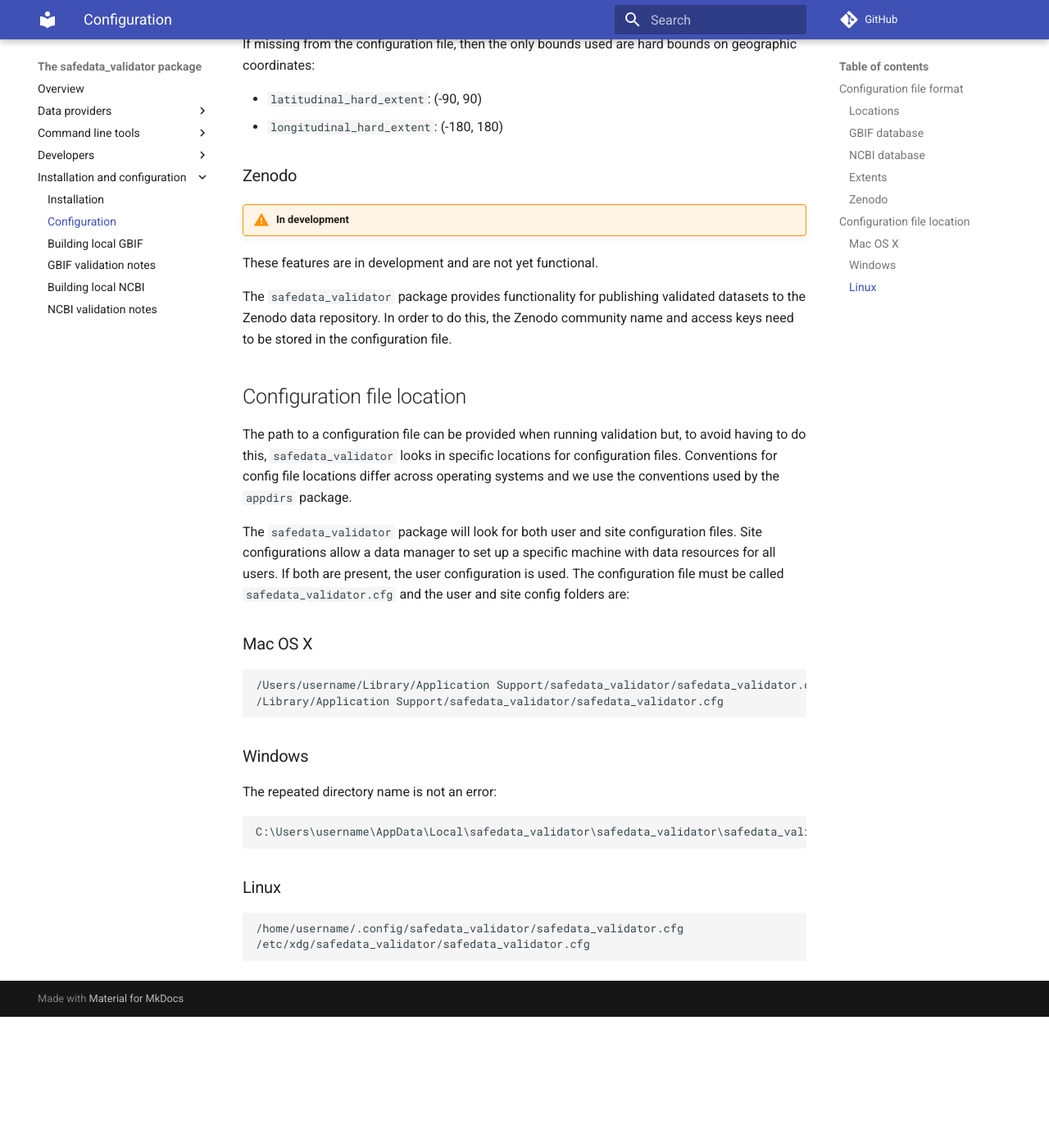
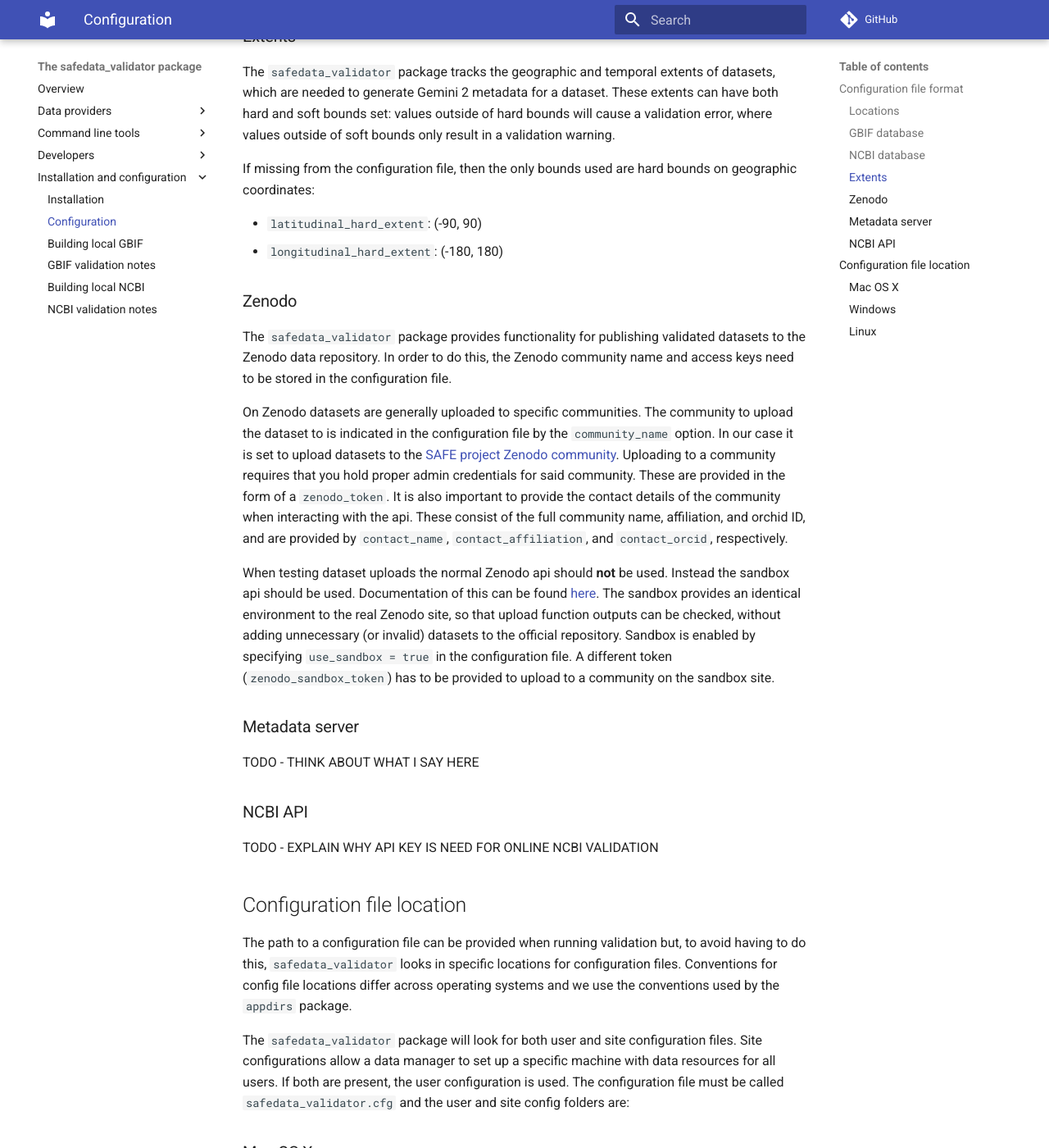
Before and after one commit to ImperialCollegeLondon/safedata_validator, an MkDocs documentation site: the page built from docs/install/configuration.md, in a window 1280 px wide and 1400 px high, scrolled down 1446 px. Shown: the whole window at 82% size. Built offline with MkDocs 1.6.1 and Material for MkDocs 9.7.7, drawn with Linux system fonts in a browser that asks for light colours; comment, search, counter and statistics services are not loaded; before the commit the page ends 2686 px from its top, so only the background shows below that; some of the changed text lies outside the part shown.

Commit message:
Docs now explain Zenodo configuration

````diff
--- a/docs/install/configuration.md
+++ b/docs/install/configuration.md
@@ -14,19 +14,27 @@ locations = /path/to/locations.json
 gbif_database = /path/to/local/backbone.sqlite3
 ncbi_database = /path/to/local/ncbi_database.sqlite3
 [extents]
-temporal_soft_extent = 2002-02-01, 2030-02-01
+temporal_soft_extent = 2002-02-02, 2030-01-31
 temporal_hard_extent = 2002-02-01, 2030-02-01
 latitudinal_hard_extent = -90, 90
-latitudinal_soft_extent = -4, 2
+latitudinal_soft_extent = -4, 6
 longitudinal_hard_extent = -180, 180
 longitudinal_soft_extent = 110, 120
 [zenodo]
 community_name = safe
-use_sandbox = True
+use_sandbox = true
 zenodo_sandbox_api = https://sandbox.zenodo.org
+zenodo_api = https://api.zenodo.org
 zenodo_sandbox_token = xyz
-zenodo_api = https://api.zenodo.org
-zenodo_token = xyz
+zenodo_token = abc
+contact_name = The SAFE Project
+contact_affiliation = Imperial College London
+contact_orcid = 0000-0003-3378-2814
+[metadata]
+api = https://safeproject.net
+token = xyz
+[ncbi]
+api_key = xyz
 ```
 
 ### Locations
@@ -71,13 +79,36 @@ on geographic coordinates:
 
 ### Zenodo
 
-!!! Warning "In development"
-
-  These features are in development and are not yet functional.
-
 The `safedata_validator` package provides functionality for publishing validated
 datasets to the Zenodo data repository. In order to do this, the Zenodo
 community name and access keys need to be stored in the configuration file.
+
+On Zenodo datasets are generally uploaded to specific communities. The community to
+upload the dataset to is indicated in the configuration file by the `community_name`
+option. In our case it is set to upload datasets to the [SAFE project Zenodo
+community](https://zenodo.org/communities/safe). Uploading to a community requires that
+you hold proper admin credentials for said community. These are provided in the form of
+a `zenodo_token`. It is also important to provide the contact details of the community
+when interacting with the api. These consist of the full community name, affiliation,
+and orchid ID, and are provided by `contact_name`, `contact_affiliation`, and
+`contact_orcid`, respectively.
+
+When testing dataset uploads the normal Zenodo api should **not** be used. Instead the
+sandbox api should be used. Documentation of this can be found
+[here](https://developers.zenodo.org/#testing). The sandbox provides an identical
+environment to the real Zenodo site, so that upload function outputs can be checked,
+without adding unnecessary (or invalid) datasets to the official repository. Sandbox is
+enabled by specifying `use_sandbox = true` in the configuration file. A different token
+(`zenodo_sandbox_token`) has to be provided to upload to a community on the sandbox
+site.
+
+### Metadata server
+
+TODO - THINK ABOUT WHAT I SAY HERE
+
+### NCBI API
+
+TODO - EXPLAIN WHY API KEY IS NEED FOR ONLINE NCBI VALIDATION
 
 ## Configuration file location
 
````
